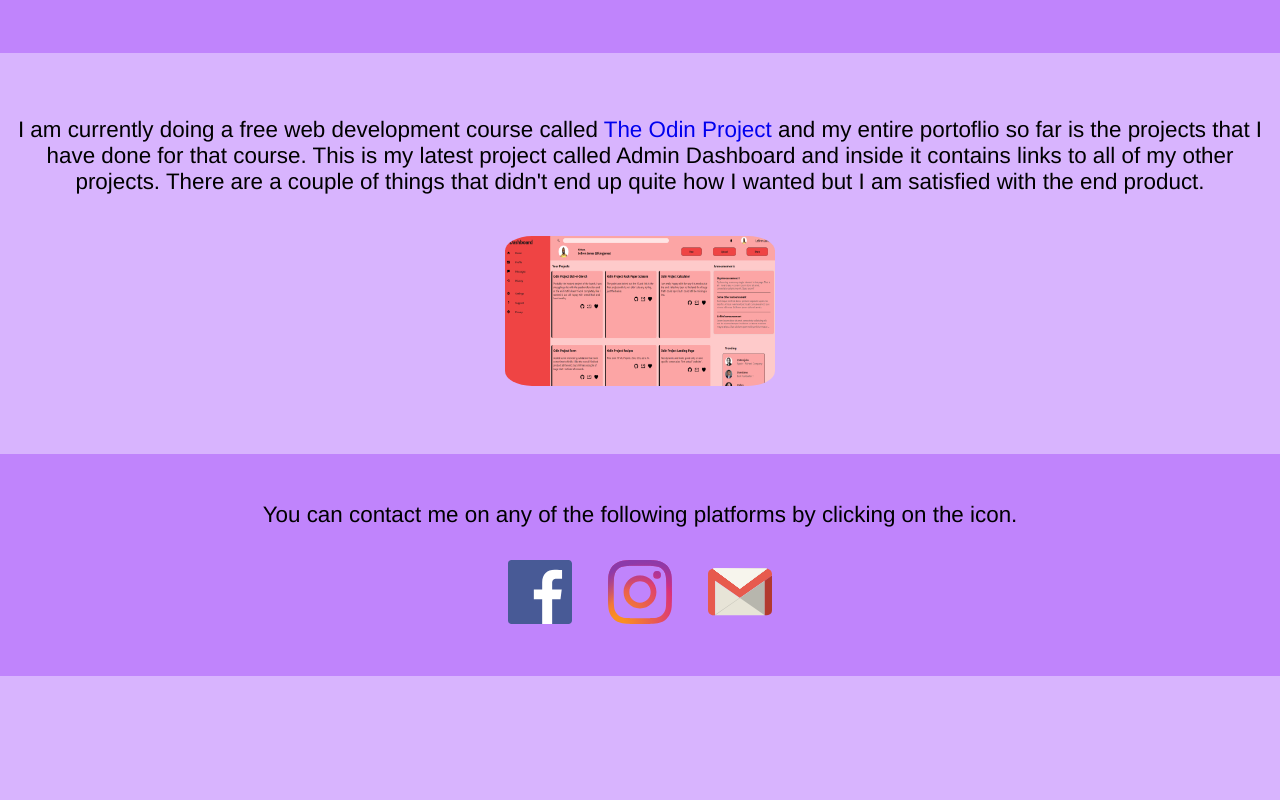
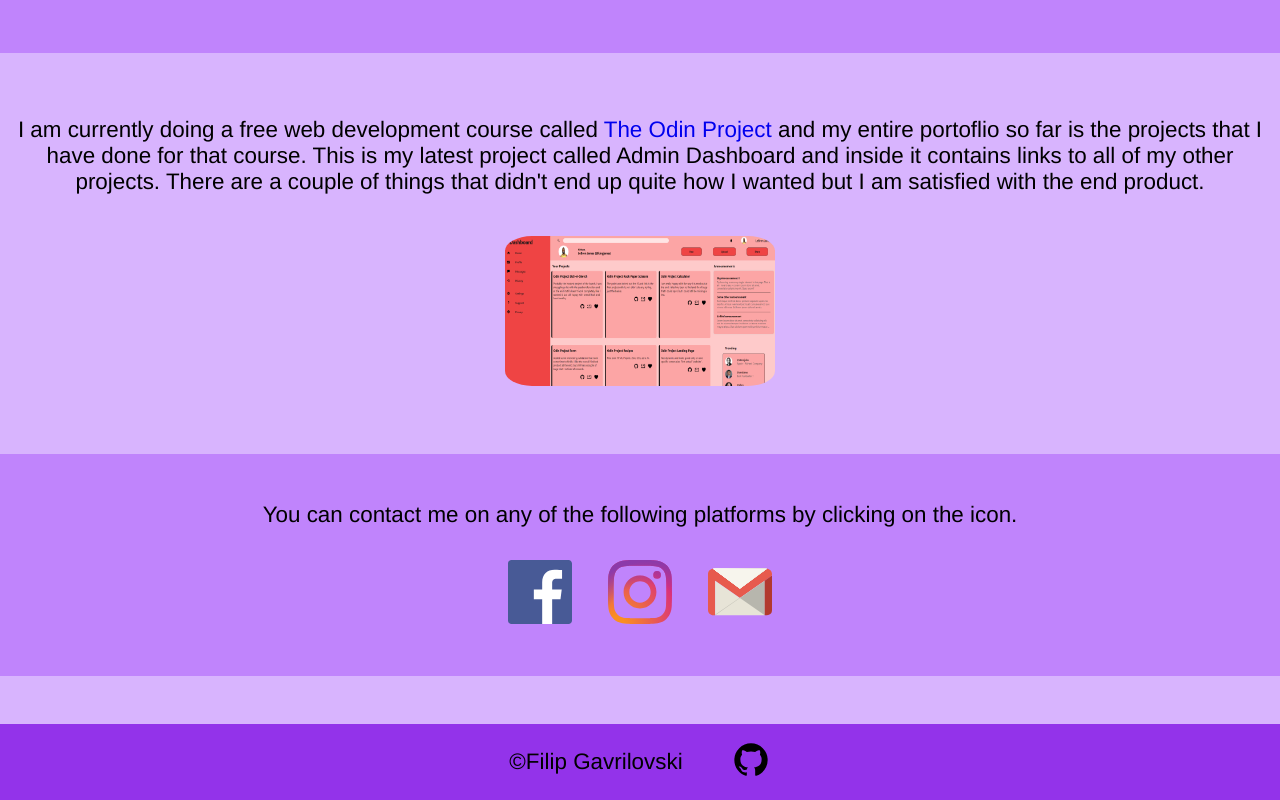
Before and after one commit to gavro081/vebdizajn-domasna, a plain HTML site: page index.html in a window 1280 px wide. Shown: the part 767-1567 px from the top of the page. Before the commit the page ends 1443 px from the top, so only its background shows below. Drawn offline with Linux system fonts and the light colour scheme.

Commit message:
added footer

```diff
--- a/index.html
+++ b/index.html
@@ -65,5 +65,11 @@
             </a>
         </div>
     </section>
+    <footer>
+        <p>&copy;Filip Gavrilovski</p>
+        <a href="https://github.com/gavro081" target="_blank">
+            <svg xmlns="http://www.w3.org/2000/svg" viewBox="0 0 24 24"><title>github</title><path d="M12,2A10,10 0 0,0 2,12C2,16.42 4.87,20.17 8.84,21.5C9.34,21.58 9.5,21.27 9.5,21C9.5,20.77 9.5,20.14 9.5,19.31C6.73,19.91 6.14,17.97 6.14,17.97C5.68,16.81 5.03,16.5 5.03,16.5C4.12,15.88 5.1,15.9 5.1,15.9C6.1,15.97 6.63,16.93 6.63,16.93C7.5,18.45 8.97,18 9.54,17.76C9.63,17.11 9.89,16.67 10.17,16.42C7.95,16.17 5.62,15.31 5.62,11.5C5.62,10.39 6,9.5 6.65,8.79C6.55,8.54 6.2,7.5 6.75,6.15C6.75,6.15 7.59,5.88 9.5,7.17C10.29,6.95 11.15,6.84 12,6.84C12.85,6.84 13.71,6.95 14.5,7.17C16.41,5.88 17.25,6.15 17.25,6.15C17.8,7.5 17.45,8.54 17.35,8.79C18,9.5 18.38,10.39 18.38,11.5C18.38,15.32 16.04,16.16 13.81,16.41C14.17,16.72 14.5,17.33 14.5,18.26C14.5,19.6 14.5,20.68 14.5,21C14.5,21.27 14.66,21.59 15.17,21.5C19.14,20.16 22,16.42 22,12A10,10 0 0,0 12,2Z"></path></svg>
+        </a>
+    </footer>
 </body>
 </html>
--- a/styles.css
+++ b/styles.css
@@ -173,3 +173,17 @@ svg{
 #welcome{
     scroll-margin-top: 110px;
 }
+
+footer{
+    margin-top: 3rem;
+    background-color: #9333ea;
+    display: flex;
+    justify-content: center;
+    align-items: center;
+    padding-block: 1rem;
+    gap: 3rem;
+}
+
+footer svg{
+    height: 2.5rem;
+}
```
